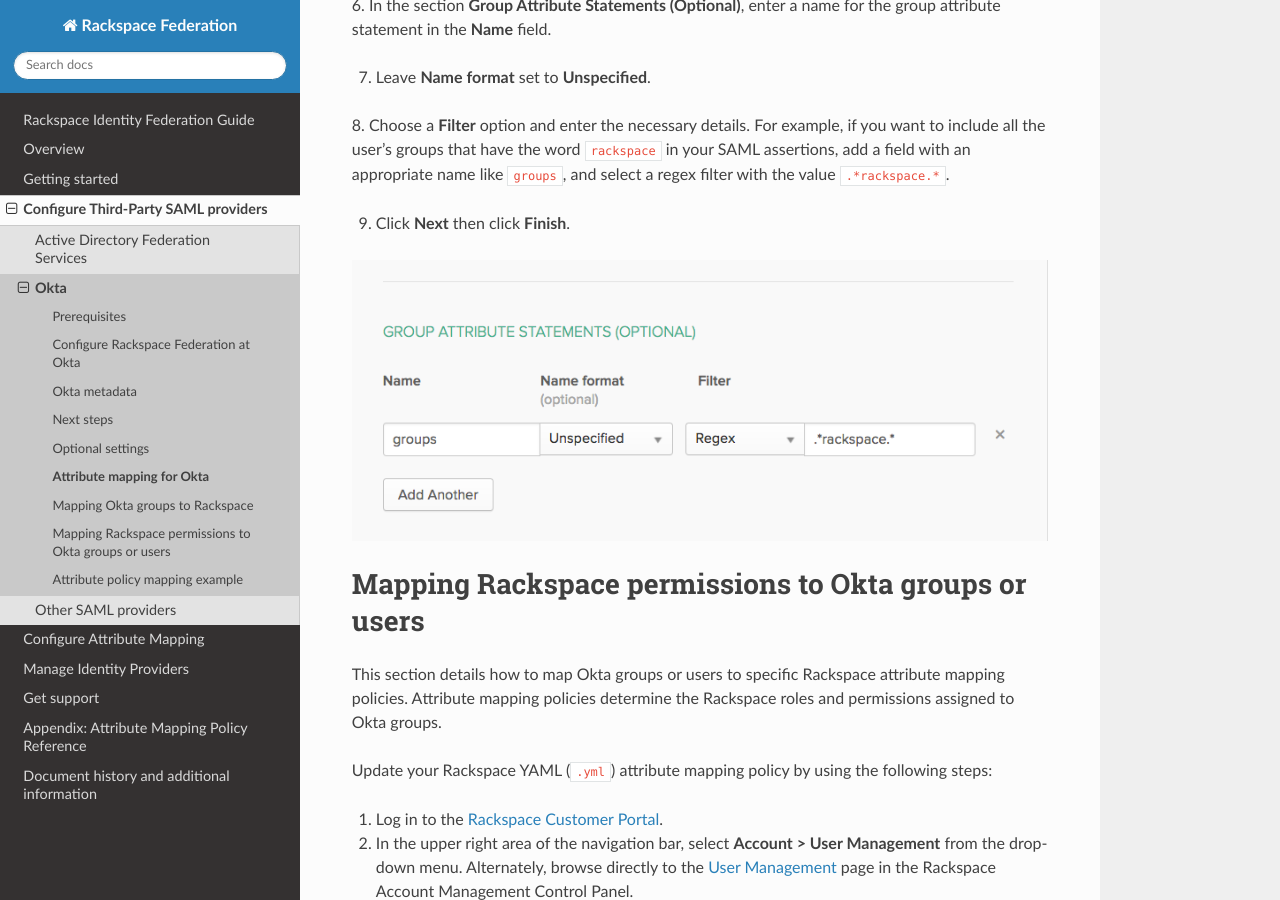
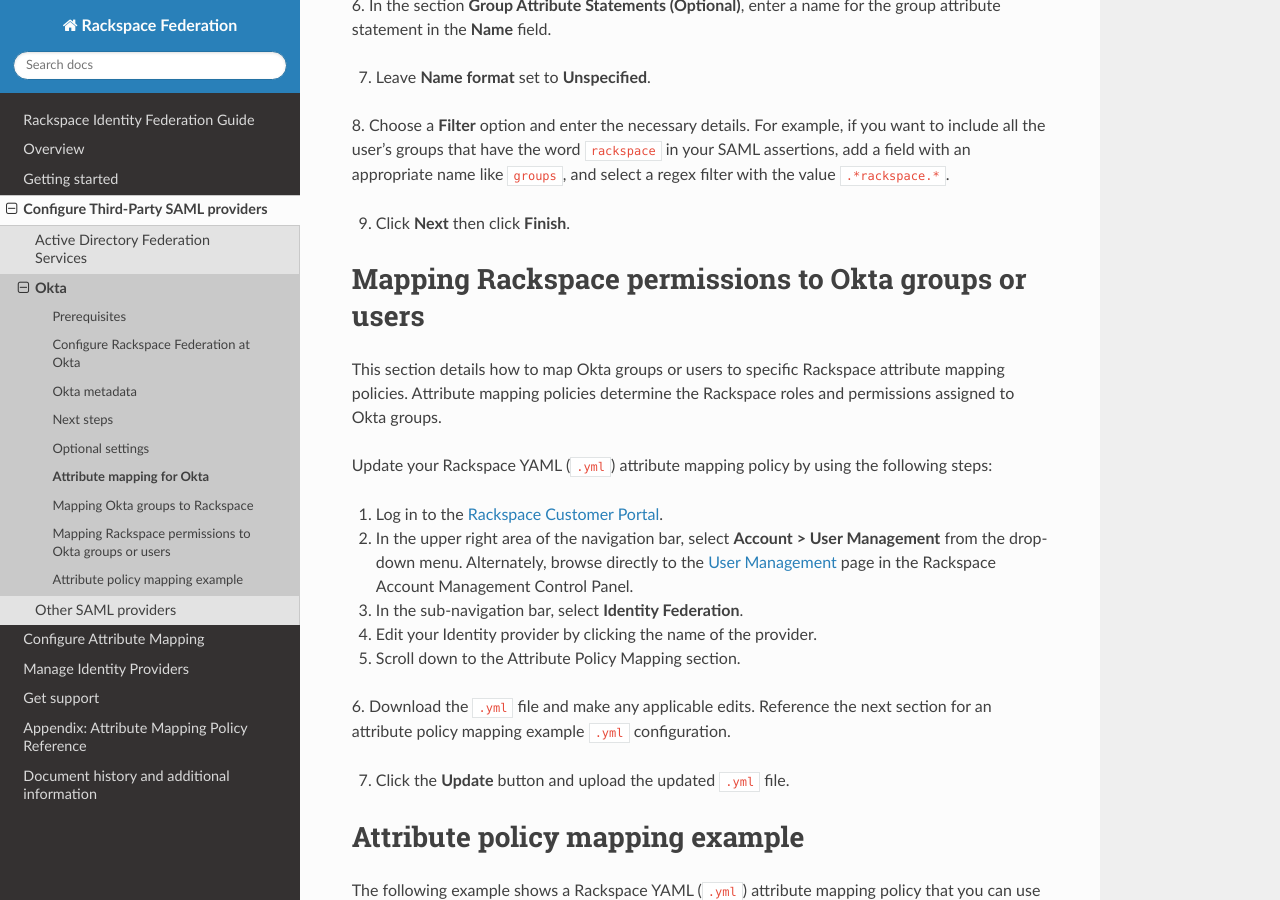
Before and after one commit to rackerlabs/docs-rackspace-federation, a Sphinx documentation site: the page built from doc/config-3p-saml/config-okta/okta-attribmapping.rst, in a window 1280 px wide and 900 px high, scrolled down 731 px. Built offline with Sphinx 7.4.7 and the Read the Docs theme 2.0.0, drawn with Linux system fonts in a browser that asks for light colours; the version number could not be read and is left out.

Commit message:
typo fix

```diff
--- a/doc/config-3p-saml/config-okta/okta-attribmapping.rst
+++ b/doc/config-3p-saml/config-okta/okta-attribmapping.rst
@@ -43,10 +43,6 @@
 value ``.*rackspace.*``.
 
 9. Click **Next** then click **Finish**.
-
-
-.. image:: ../../_images/Config-okta/create_app_5.png
-
 
 Mapping Rackspace permissions to Okta groups or users
 -----------------------------------------------------
```
